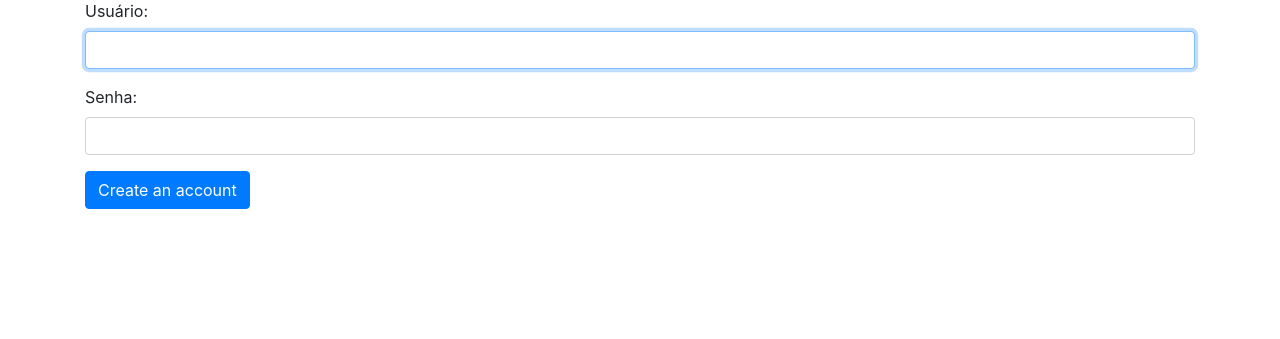
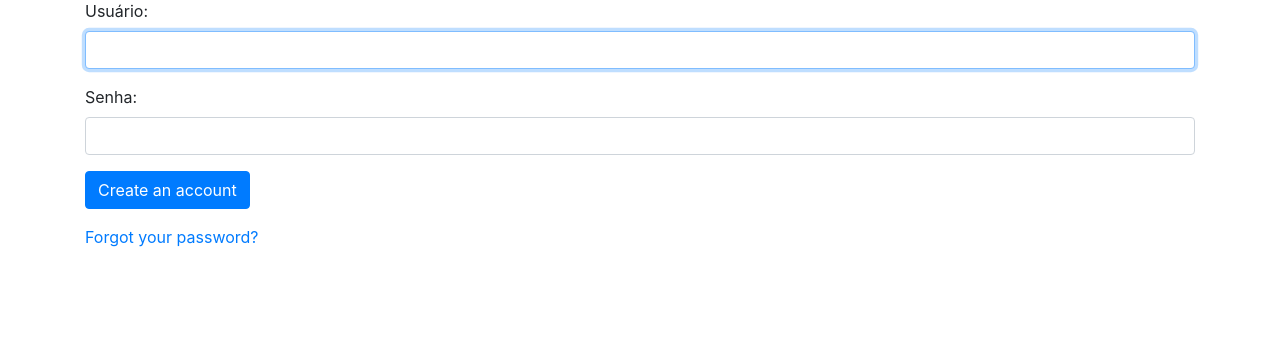
Before and after one commit to RonaldTheodoro/Basic-Django-Project, a Django app: page /accounts/login/ in a window 1280 px wide. Shown: the part 103-442 px from the top of the page. Run offline with Django 3.2, Linux system fonts and the light colour scheme; some libraries are stand-ins or nearby versions.

Commit message:
add a password reset in login page

```diff
--- a/templates/registration/login.html
+++ b/templates/registration/login.html
@@ -10,4 +10,5 @@
             Create an account
         </button>
     </form>
+    <a href="{% url 'password_reset' %}">Forgot your password?</a>
 {% endblock content %}
```
